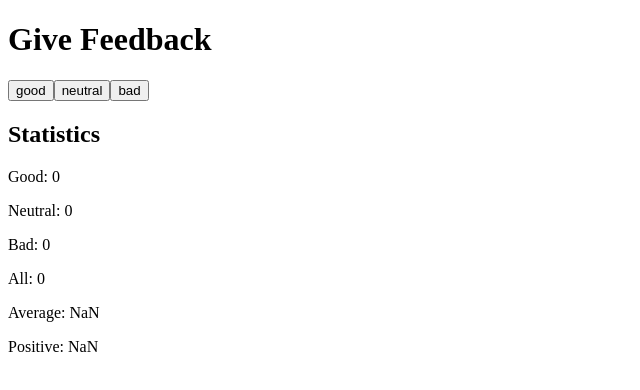
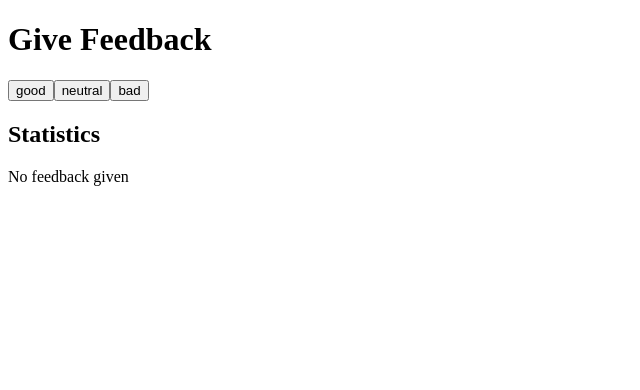
Before and after one commit to arnavb/full-stack-open, a React (Create React App) app in the folder part1/unicafe/: page / in a window 1280 px wide. Shown: the top 390 px of the page, without its empty margins (0-640 px from the left). Built offline with nearby package versions, Linux system fonts and the light colour scheme.

Commit message:
1.9: Only show statistics once feedback is given

```diff
--- a/part1/unicafe/src/App.js
+++ b/part1/unicafe/src/App.js
@@ -1,6 +1,10 @@
 import React, { useState } from "react"
 
-const Statistics = ({ good, neutral, bad }) => (
+const Statistics = ({ good, neutral, bad }) => {
+  if (good + neutral + bad === 0) {
+    return <p>No feedback given</p>;
+  }
+  return (
     <>
       <p>Good: {good}</p>
       <p>Neutral: {neutral}</p>
@@ -10,6 +14,7 @@ const Statistics = ({ good, neutral, bad }) => (
       <p>Positive: {good / (good + neutral + bad)}</p>
     </>
   );
+};
 
 const App = () => {
   const [good, setGood] = useState(0);
```
Lines whose indentation alone changed are shown as unchanged.
